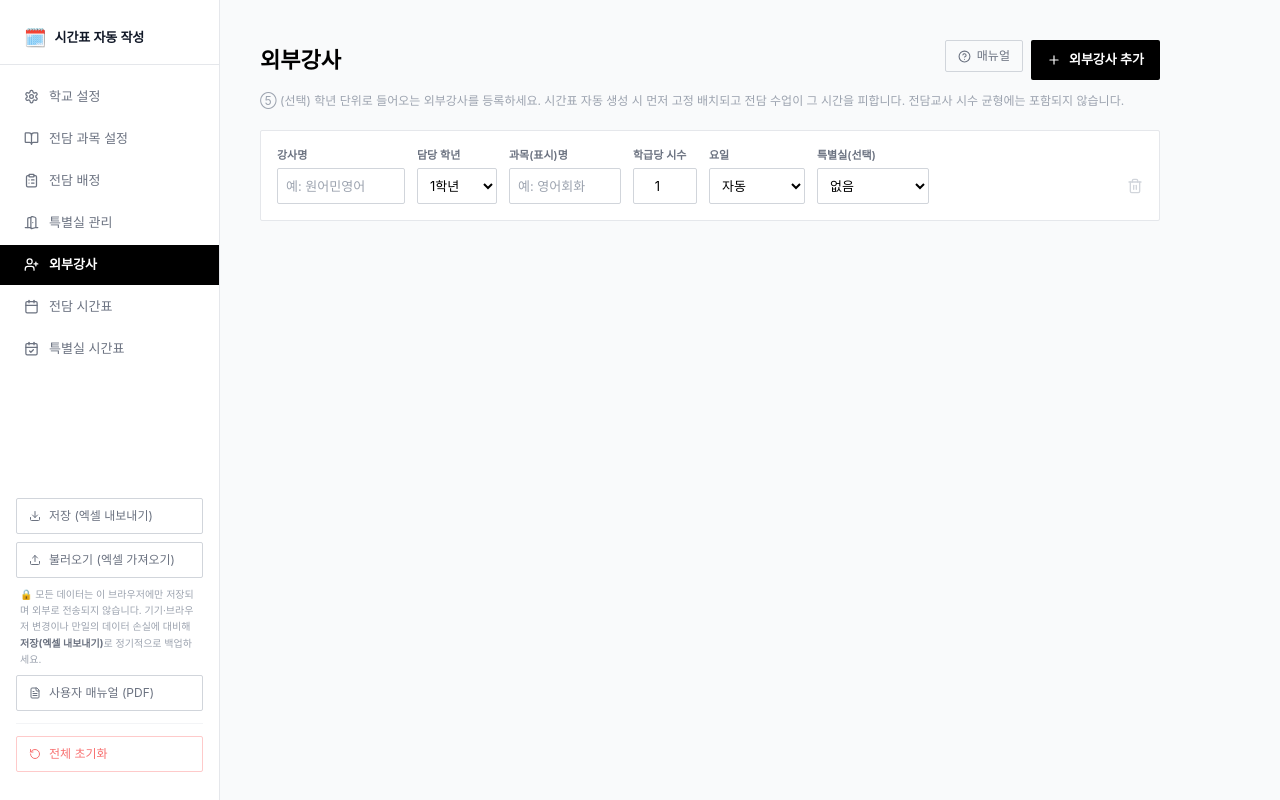
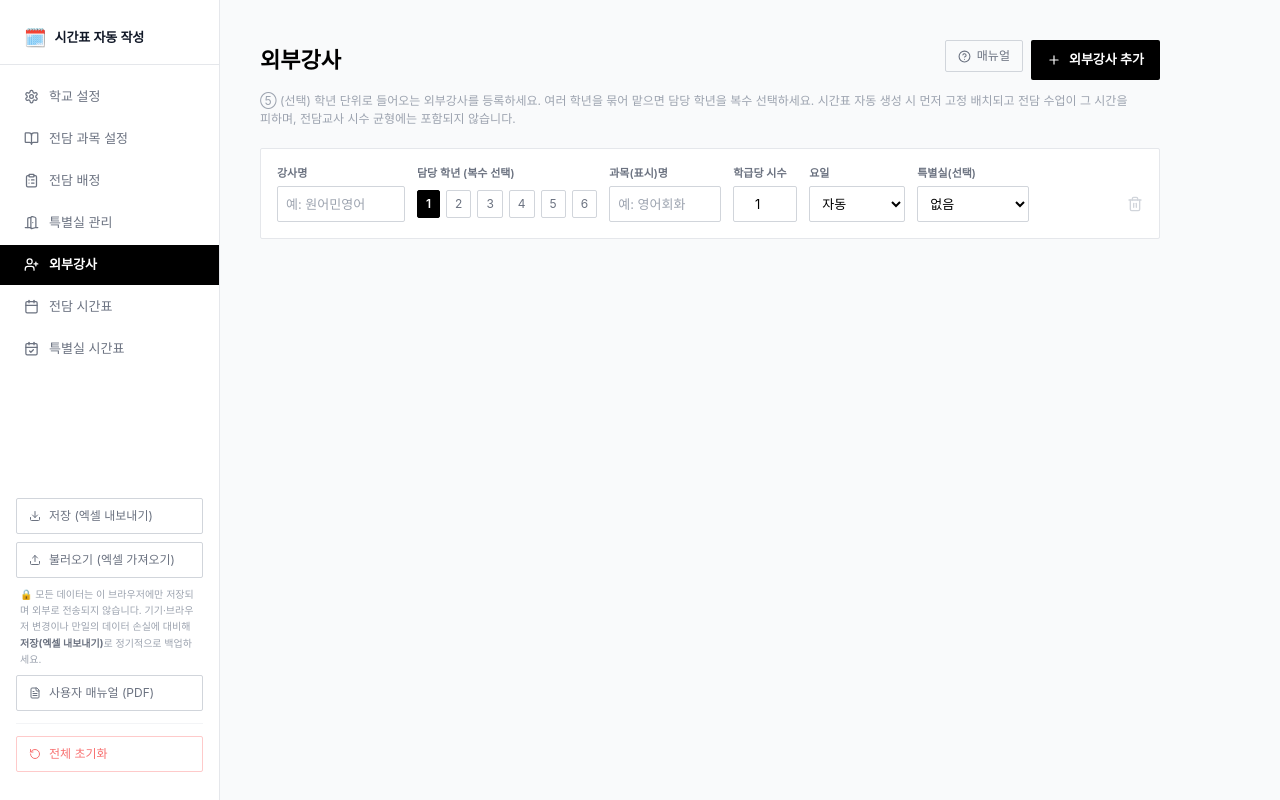
Before and after one commit to Hong510415/timetable, a React (Vite) app: page /external in a window 1280 px wide. Both pictures are taken after a click on the button "외부강사 추가". Built offline with nearby package versions, Linux system fonts and the light colour scheme.

Commit message:
feat(Phase B): 외부강사 담당 학년 복수 선택 (작은 학교 1-2/3-4/5-6 묶음 수업)
- grade(단일) → grades(배열), 학년 토글 버튼 UI
- 매뉴얼·안내 문구 갱신

Co-Authored-By: Claude Opus 4.8 <noreply@anthropic.com>

```diff
--- a/src/pages/ExternalInstructors.jsx
+++ b/src/pages/ExternalInstructors.jsx
@@ -8,7 +8,7 @@ const MANUAL = [
   {
     title: '외부강사란?',
     items: [
-      '학년 단위로 들어오는 외부강사(예: 원어민 영어, 방과후 연계 수업 등)를 등록합니다.',
+      '학년 단위로 들어오는 외부강사(예: 원어민 영어, 방과후 연계 수업 등)를 등록합니다. 작은 학교처럼 여러 학년(1~2학년 등)을 묶어 맡는 경우 담당 학년을 복수로 선택할 수 있습니다.',
       '등록한 외부강사 수업은 시간표 자동 생성 시 먼저 고정 배치되고, 전담 수업이 그 시간을 피해 배정됩니다.',
       '외부강사 수업은 전담교사 시수 균형 계산에 포함되지 않습니다.',
     ],
@@ -16,7 +16,7 @@ const MANUAL = [
   {
     title: '배치 규칙',
     items: [
-      '한 학년의 모든 학급을 같은 날에 몰아서(중간에 비는 시간 없이) 배치합니다.',
+      '선택한 학년(들)의 모든 학급을 같은 날에 몰아서(중간에 비는 시간 없이) 배치합니다.',
       '학급이 많아 하루에 다 못 들어가면 연속된 날(예: 월·화)에 균등하게 나눠 배치합니다.',
       '학급당 시수가 2시간 이상이면 "연속 수업" 여부를 선택할 수 있습니다.',
       '특별실을 지정하면 다른 특별실 사용과 겹치지 않게 배치됩니다.',
@@ -43,7 +43,7 @@ export default function ExternalInstructors() {
       {
         id: crypto.randomUUID(),
         name: '',
-        grade: grades[0] ?? 1,
+        grades: grades.length ? [grades[0]] : [1],
         subjectName: '',
         hoursPerClass: 1,
         consecutive: false,
@@ -77,7 +77,7 @@ export default function ExternalInstructors() {
         </div>
       </div>
 
-      <p className="max-w-[900px] text-[12px] text-gray-400 -mt-3 mb-5 break-keep">⑤ (선택) 학년 단위로 들어오는 외부강사를 등록하세요. 시간표 자동 생성 시 먼저 고정 배치되고 전담 수업이 그 시간을 피합니다. 전담교사 시수 균형에는 포함되지 않습니다.</p>
+      <p className="max-w-[900px] text-[12px] text-gray-400 -mt-3 mb-5 break-keep">⑤ (선택) 학년 단위로 들어오는 외부강사를 등록하세요. 여러 학년을 묶어 맡으면 담당 학년을 복수 선택하세요. 시간표 자동 생성 시 먼저 고정 배치되고 전담 수업이 그 시간을 피하며, 전담교사 시수 균형에는 포함되지 않습니다.</p>
 
       {externalInstructors.length === 0 ? (
         <div className="text-center py-20 text-gray-300 text-[14px]">
@@ -96,14 +96,26 @@ export default function ExternalInstructors() {
                 />
               </Field>
 
-              <Field label="담당 학년">
-                <select
-                  value={e.grade}
-                  onChange={ev => update(e.id, { grade: Number(ev.target.value) })}
-                  className="w-20 h-9 px-2 border border-gray-300 rounded-sm text-[13px] outline-none focus:border-black bg-white"
-                >
-                  {grades.map(g => <option key={g} value={g}>{g}학년</option>)}
-                </select>
+              <Field label="담당 학년 (복수 선택)">
+                <div className="h-9 flex items-center gap-1.5 flex-wrap">
+                  {grades.map(g => {
+                    const on = (e.grades || []).includes(g)
+                    return (
+                      <button
+                        key={g}
+                        type="button"
+                        onClick={() => {
+                          const cur = e.grades || []
+                          const next = on ? cur.filter(x => x !== g) : [...cur, g].sort((a, b) => a - b)
+                          update(e.id, { grades: next })
+                        }}
+                        className={`px-2 h-7 rounded-sm text-[12px] border transition-colors ${on ? 'bg-black text-white border-black font-semibold' : 'bg-white text-gray-500 border-gray-300 hover:bg-gray-50'}`}
+                      >
+                        {g}
+                      </button>
+                    )
+                  })}
+                </div>
               </Field>
 
               <Field label="과목(표시)명">
```
Also changed, not shown: 1 other file (tests, documents, lock files or other folders).
